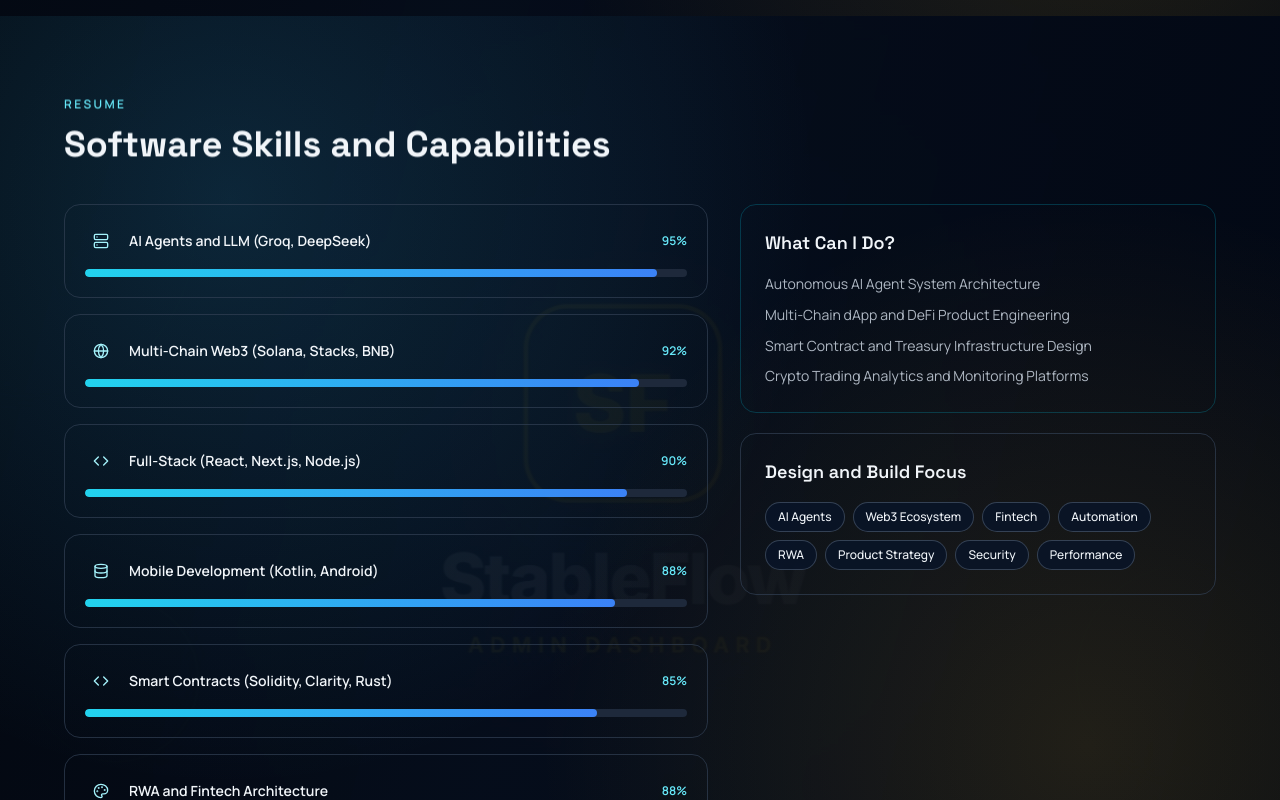
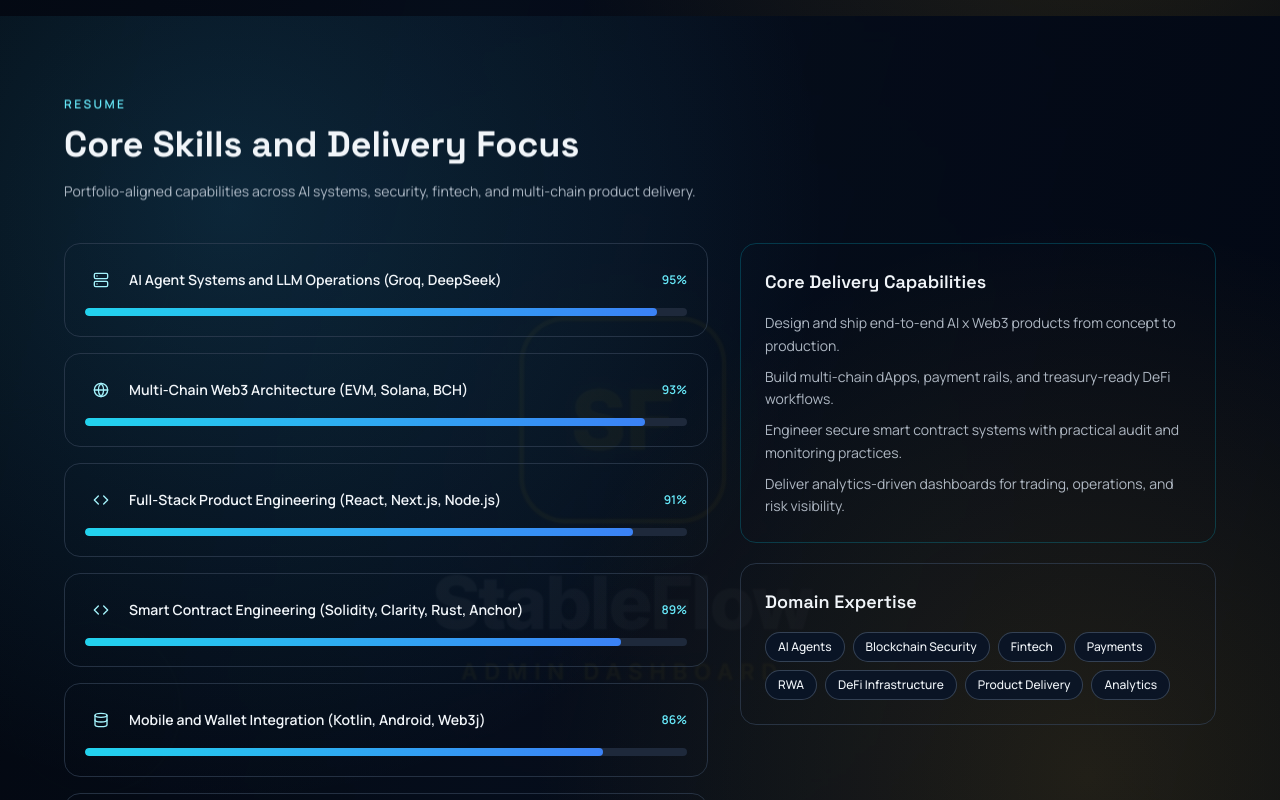
Before and after one commit to panzauto46-bot/Resume-Pandu-Darma-Anugrah, a React (Vite) app: page / in a window 1280 px wide. Shown: the part 1680-2480 px from the top of the page. Built offline with nearby package versions, Linux system fonts and the light colour scheme.

Commit message:
Update Resume section with more professional positioning

```diff
--- a/src/App.tsx
+++ b/src/App.tsx
@@ -253,12 +253,12 @@ const projects: Project[] = [
 ];
 
 const skills: Skill[] = [
-  { name: "AI Agents and LLM (Groq, DeepSeek)", level: 95, icon: <Server size={16} /> },
-  { name: "Multi-Chain Web3 (Solana, Stacks, BNB)", level: 92, icon: <Globe size={16} /> },
-  { name: "Full-Stack (React, Next.js, Node.js)", level: 90, icon: <Code size={16} /> },
-  { name: "Mobile Development (Kotlin, Android)", level: 88, icon: <Database size={16} /> },
-  { name: "Smart Contracts (Solidity, Clarity, Rust)", level: 85, icon: <Code size={16} /> },
-  { name: "RWA and Fintech Architecture", level: 88, icon: <Palette size={16} /> },
+  { name: "AI Agent Systems and LLM Operations (Groq, DeepSeek)", level: 95, icon: <Server size={16} /> },
+  { name: "Multi-Chain Web3 Architecture (EVM, Solana, BCH)", level: 93, icon: <Globe size={16} /> },
+  { name: "Full-Stack Product Engineering (React, Next.js, Node.js)", level: 91, icon: <Code size={16} /> },
+  { name: "Smart Contract Engineering (Solidity, Clarity, Rust, Anchor)", level: 89, icon: <Code size={16} /> },
+  { name: "Mobile and Wallet Integration (Kotlin, Android, Web3j)", level: 86, icon: <Database size={16} /> },
+  { name: "Fintech, DeFi, and RWA System Design", level: 90, icon: <Palette size={16} /> },
 ];
 
 const experiences: Experience[] = [
@@ -633,7 +633,10 @@ export default function Portfolio() {
             <AnimatedSection>
               <div className="mb-10">
                 <p className={`text-xs font-semibold uppercase tracking-[0.2em] ${theme.accentText}`}>Resume</p>
-                <h2 className="display-font mt-3 text-3xl font-bold sm:text-4xl">Software Skills and Capabilities</h2>
+                <h2 className="display-font mt-3 text-3xl font-bold sm:text-4xl">Core Skills and Delivery Focus</h2>
+                <p className={`mt-4 max-w-3xl text-sm leading-relaxed ${theme.textMuted}`}>
+                  Portfolio-aligned capabilities across AI systems, security, fintech, and multi-chain product delivery.
+                </p>
               </div>
             </AnimatedSection>
 
@@ -669,29 +672,29 @@ export default function Portfolio() {
               <div className="space-y-5">
                 <AnimatedSection delay={0.16}>
                   <div className={`rounded-2xl border p-6 backdrop-blur-md ${theme.panel}`}>
-                    <h3 className="display-font text-lg font-semibold">What Can I Do?</h3>
+                    <h3 className="display-font text-lg font-semibold">Core Delivery Capabilities</h3>
                     <ul className={`mt-4 space-y-2 text-sm leading-relaxed ${theme.textMuted}`}>
-                      <li>Autonomous AI Agent System Architecture</li>
-                      <li>Multi-Chain dApp and DeFi Product Engineering</li>
-                      <li>Smart Contract and Treasury Infrastructure Design</li>
-                      <li>Crypto Trading Analytics and Monitoring Platforms</li>
+                      <li>Design and ship end-to-end AI x Web3 products from concept to production.</li>
+                      <li>Build multi-chain dApps, payment rails, and treasury-ready DeFi workflows.</li>
+                      <li>Engineer secure smart contract systems with practical audit and monitoring practices.</li>
+                      <li>Deliver analytics-driven dashboards for trading, operations, and risk visibility.</li>
                     </ul>
                   </div>
                 </AnimatedSection>
 
                 <AnimatedSection delay={0.22}>
                   <div className={`rounded-2xl border p-6 backdrop-blur-md ${theme.card}`}>
-                    <h3 className="display-font text-lg font-semibold">Design and Build Focus</h3>
+                    <h3 className="display-font text-lg font-semibold">Domain Expertise</h3>
                     <div className="mt-4 flex flex-wrap gap-2">
                       {[
                         "AI Agents",
-                        "Web3 Ecosystem",
+                        "Blockchain Security",
                         "Fintech",
-                        "Automation",
+                        "Payments",
                         "RWA",
-                        "Product Strategy",
-                        "Security",
-                        "Performance",
+                        "DeFi Infrastructure",
+                        "Product Delivery",
+                        "Analytics",
                       ].map((item) => (
                         <span key={item} className={`rounded-full border px-3 py-1.5 text-xs font-medium ${theme.chip}`}>
                           {item}
```
